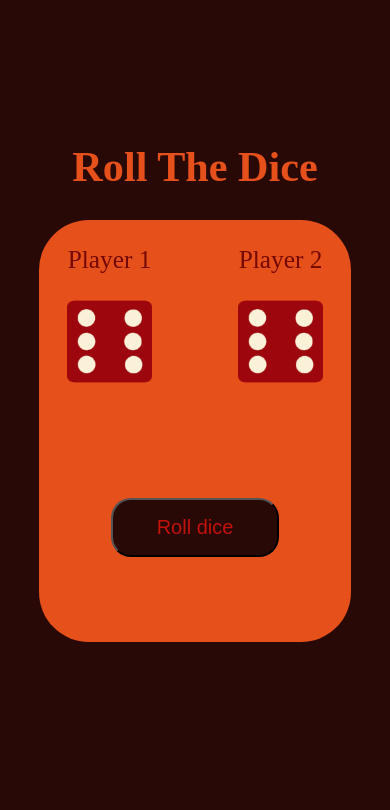
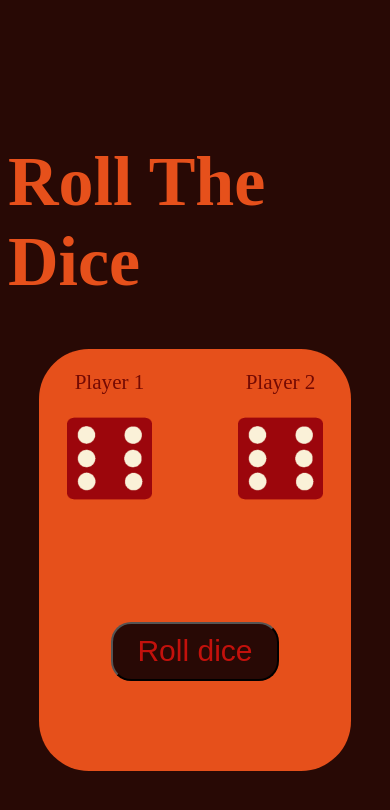
Before and after one commit to Chandraswaraj/roll-the-dice, a plain HTML site: page index.html in a window 390 px wide. Drawn offline with Linux system fonts and the light colour scheme.

Commit message:
Adjust font sizes for responsive design

```diff
--- a/styles.css
+++ b/styles.css
@@ -45,14 +45,14 @@
 }
 @media (max-width: 600px){
   h1{
-    font-size: 5vh;
+    font-size: 70px;
     margin-top: 10vh;
   }
   img{
     height: 10vh;
   }
   p{
-    font-size: 3vh;
+    font-size: 2.5vh;
   }
   .dices{
     height: 50vh;
@@ -61,7 +61,7 @@
     padding-top: 50px;
   }
   button{
-    font-size: 20px;
+    font-size: 30px;
     height: 7vh;
     width: 20vh;
   }
```
